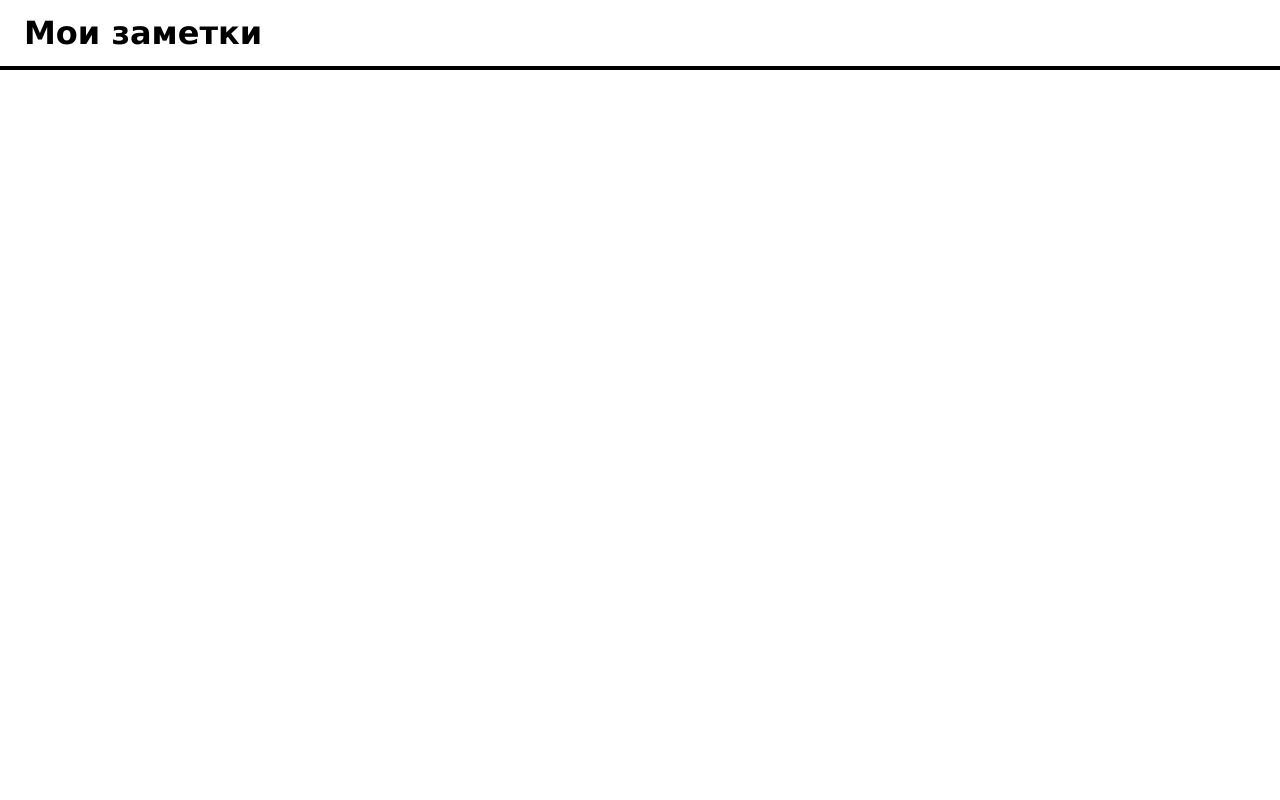
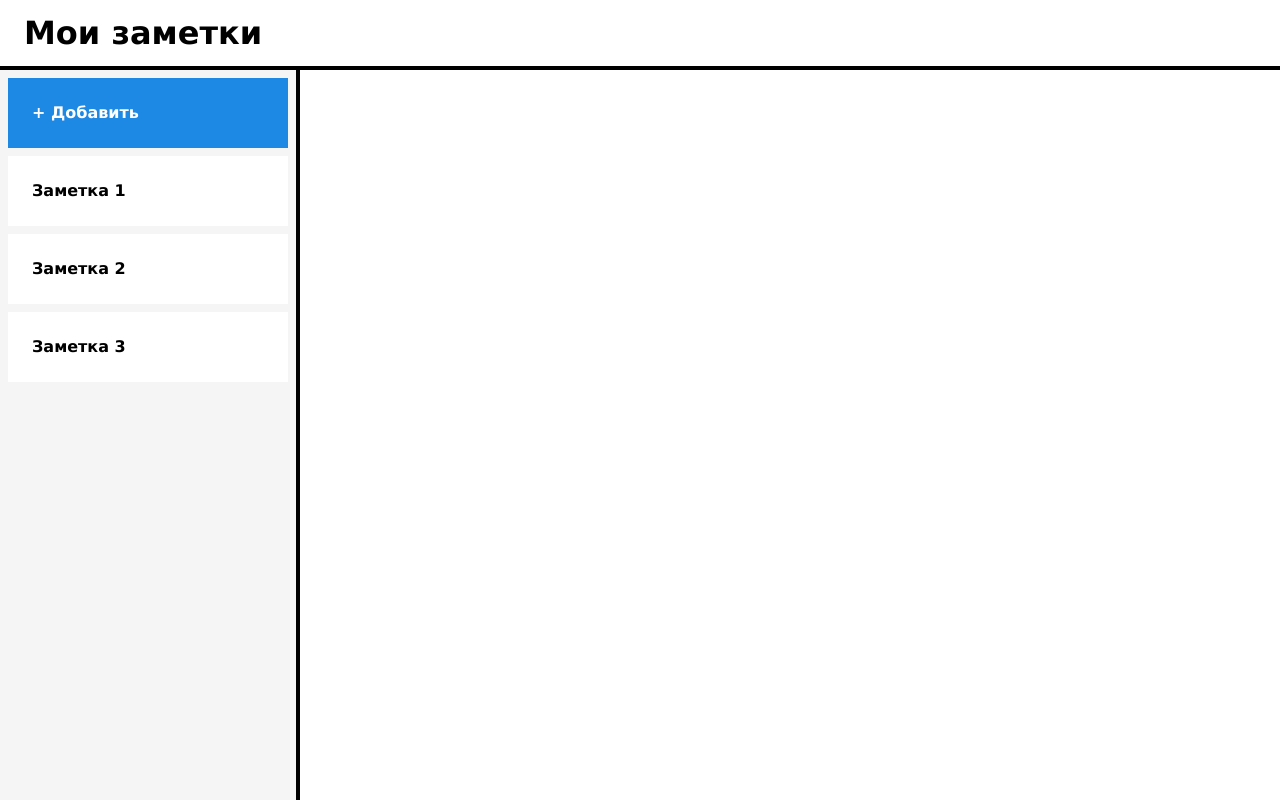
Before and after one commit to 5702493/note-viewer, an Angular app: page / in a window 1280 px wide. Built offline with nearby package versions, Linux system fonts and the light colour scheme.

Commit message:
edit SideNavComponent

```diff
--- a/src/app/side-nav/side-nav.component.html
+++ b/src/app/side-nav/side-nav.component.html
@@ -1 +1,16 @@
-<p>side-nav works!</p>
+<nav class="side-nav">
+  <ul class="nav-list">
+    <li>
+      <span class="nav-link"
+        [routerLink]="['/']"
+        routerLinkActive="active"
+        [routerLinkActiveOptions]="{exact: true}">+ Добавить</span>
+    </li>
+    <li *ngFor="let item of data$ | async">
+      <span class="nav-link"
+        [routerLink]="['/note', item.id]"
+        routerLinkActive="active"
+        [routerLinkActiveOptions]="{exact: true}">{{item.title}}</span>
+    </li>
+  </ul>
+</nav>
--- a/src/app/side-nav/side-nav.component.ts
+++ b/src/app/side-nav/side-nav.component.ts
@@ -1,4 +1,9 @@
+import { BehaviorSubject } from 'rxjs';
+
 import { Component, OnInit } from '@angular/core';
+
+import { DataService } from '../data.service';
+import { NoteModel } from '../note.model';
 
 @Component({
   selector: 'app-side-nav',
@@ -6,10 +11,11 @@ import { Component, OnInit } from '@angular/core';
   styleUrls: ['./side-nav.component.scss']
 })
 export class SideNavComponent implements OnInit {
+  data$?: BehaviorSubject<NoteModel[]>;
 
-  constructor() { }
+  constructor(private service: DataService) { }
 
   ngOnInit(): void {
+    this.data$ = this.service.data$;
   }
-
 }
--- a/src/styles.scss
+++ b/src/styles.scss
@@ -3,6 +3,7 @@
 @import '~normalize.css/normalize';
 
 $header-height: 70px;
+$side-nav-width: 300px;
 
 * {
   box-sizing: border-box;
@@ -31,3 +32,41 @@ body {
 .headline {
   margin: 0;
 }
+
+.side-nav {
+  position: fixed;
+  top: $header-height;
+  left: 0;
+  width: $side-nav-width;
+  height: calc(100% - #{$header-height});
+  overflow-y: auto;
+  border-right: 4px solid black;
+  background-color: #f5f5f5;
+}
+
+.nav-list {
+  margin: 0;
+  padding: 0;
+  list-style: none;
+}
+
+.nav-link {
+  display: flex;
+  align-items: center;
+  min-height: $header-height;
+  margin: 8px;
+  padding: 0 24px;
+  font-weight: bold;
+  cursor: pointer;
+  background-color: white;
+
+  &.active {
+    color: white;
+    background-color: #1e88e5;
+  }
+}
+
+.nav-link {
+  word-wrap: break-word;
+  word-break: break-word;
+}
```
Also changed, not shown: 1 other file (tests, documents, lock files or other folders).
